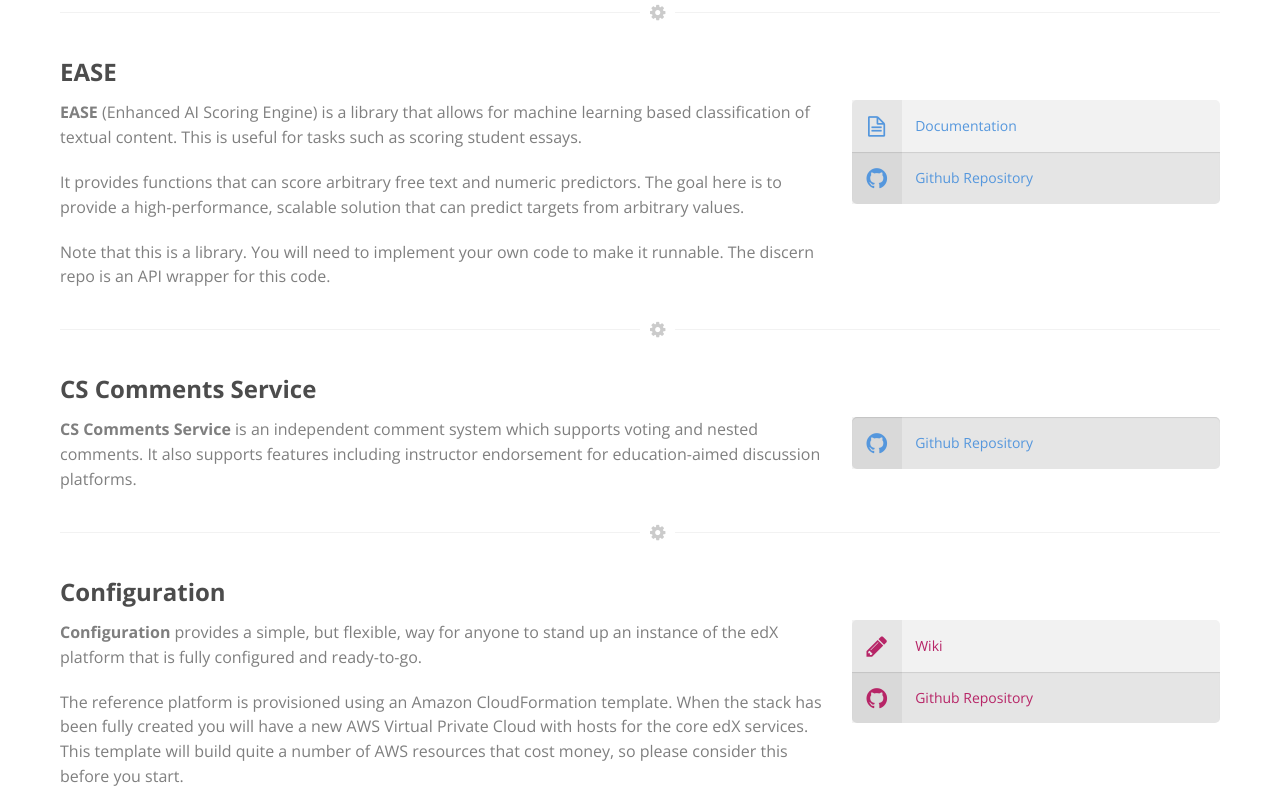
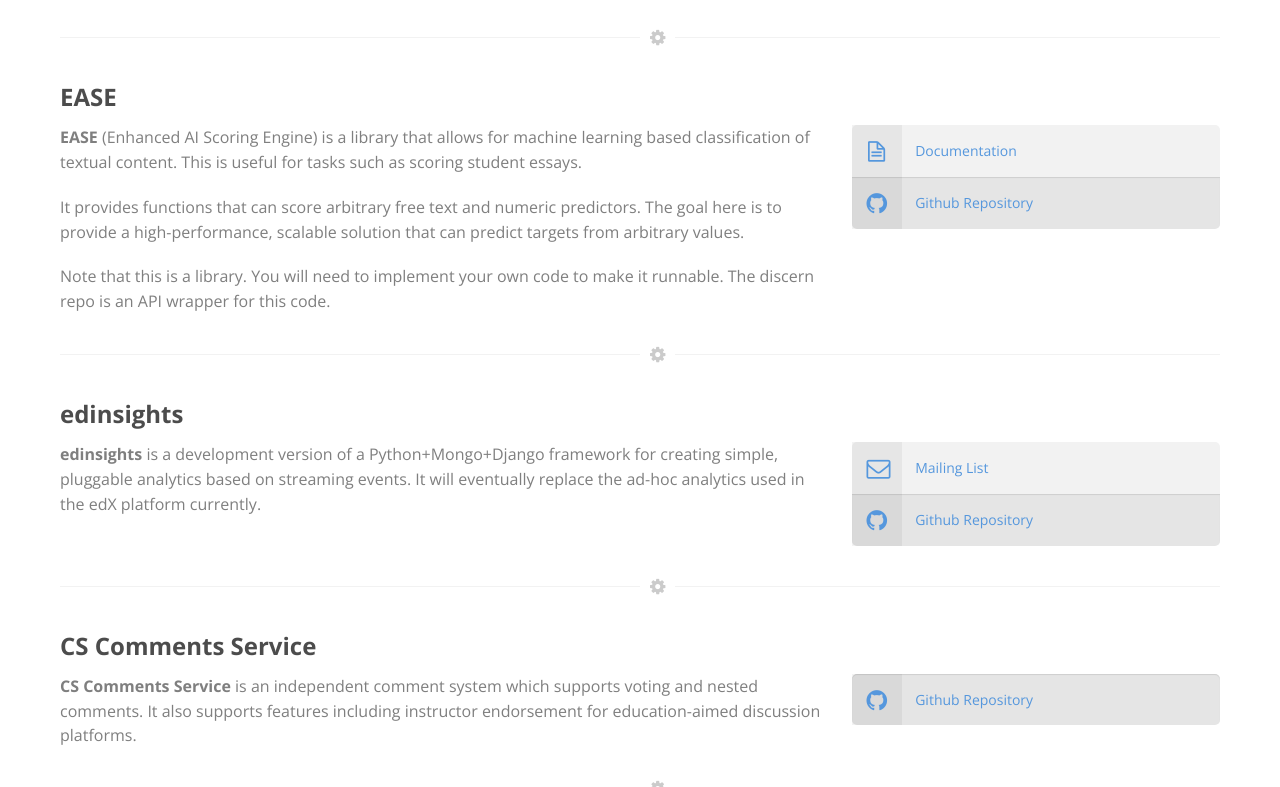
Before and after one commit to edx/archived-edx.github.io, a plain HTML site: page index.html in a window 1280 px wide. Shown: the part 1983-2770 px from the top of the page. Drawn offline with nearby package versions, Linux system fonts and the light colour scheme; a script that the page names is missing.

Commit message:
added edinsights info

```diff
--- a/index.html
+++ b/index.html
@@ -53,7 +53,7 @@
           <div class="copy">
             <p>The edX platform is implemented mostly in <strong>Python</strong> (with some Ruby and NodeJS as well) and the code is being made available under an AGPL license.</p>
             <p>The main repository is <strong>edx-platform</strong> which includes both the LMS and the authoring tool, Studio. We have a number of other repositories outlined below, some of which may be useful even outside of the main platform.</p>
-            <p>If you are interested in writing components for our next-generation component architecture, take a look at <strong>XBlock</strong>. If you are interested in our machine-learning-based grading see <strong>EASE</strong> and <strong>discern</strong>. For our deployment and configuration tools, see <strong>configuration</strong>.</p>
+            <p>If you are interested in writing components for our next-generation component architecture, take a look at <strong>XBlock</strong>. If you are interested in our machine-learning-based grading see <strong>EASE</strong> and <strong>discern</strong>. If you are interested in analytics, start with <strong>edinsights</strong>. For our deployment and configuration tools, see <strong>configuration</strong>.</p>
           </div>
         </div>
 
@@ -270,6 +270,40 @@
             </nav>
           </li>
 
+          <!-- edinsights -->
+          <li class="item project projectx is-active">
+            <span class="ornament divide"><i class="icon-cog"></i></span>
+
+            <h3 class="title"><span class="name">edinsights</span></h3>
+
+            <div class="copy">
+              <p>
+                <strong>edinsights</strong> is a development version of a Python+Mongo+Django framework for creating simple, pluggable analytics based on streaming events. It will eventually replace the ad-hoc analytics used in the edX platform currently.
+              </p>
+            </div>
+
+            <nav class="resources">
+              <ul>
+                <li class="item mailing-list">
+                  <a rel="external" href="http://groups.google.com/forum/#!forum/insights-dev">
+                    <span class="wrapper-icon">
+                      <i class="icon-envelope"></i>
+                    </span>
+                    <span class="label">Mailing List</span>
+                  </a>
+                </li>
+                <li class="item github">
+                  <a rel="external" href="https://github.com/edx/ed-insights">
+                    <span class="wrapper-icon">
+                      <i class="icon-github"></i>
+                    </span>
+                    <span class="label">Github Repository</span>
+                  </a>
+                </li>
+              </ul>
+            </nav>
+          </li>
+
           <!-- cs_comments_service -->
           <li class="item project projectx is-active">
             <span class="ornament divide"><i class="icon-cog"></i></span>
```
